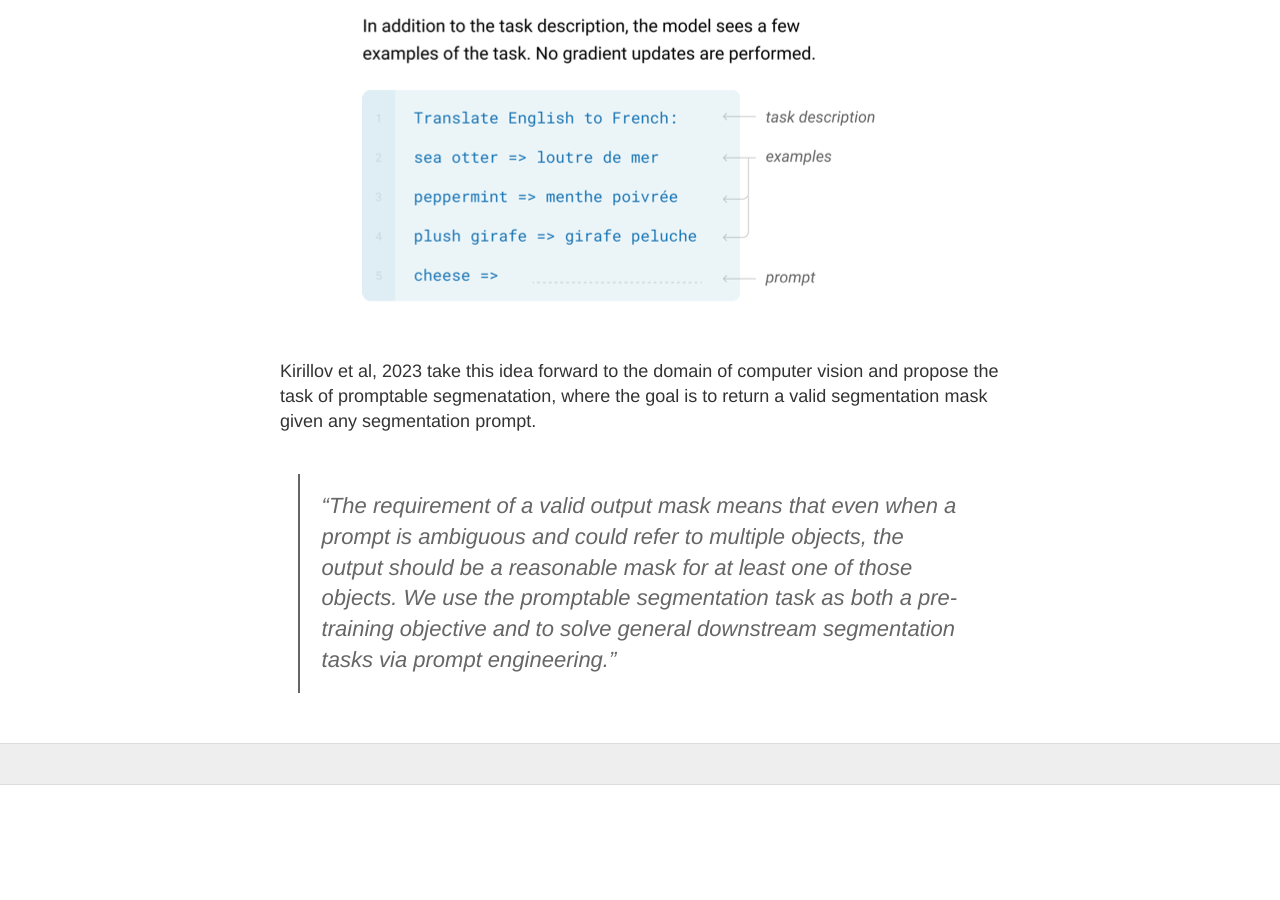
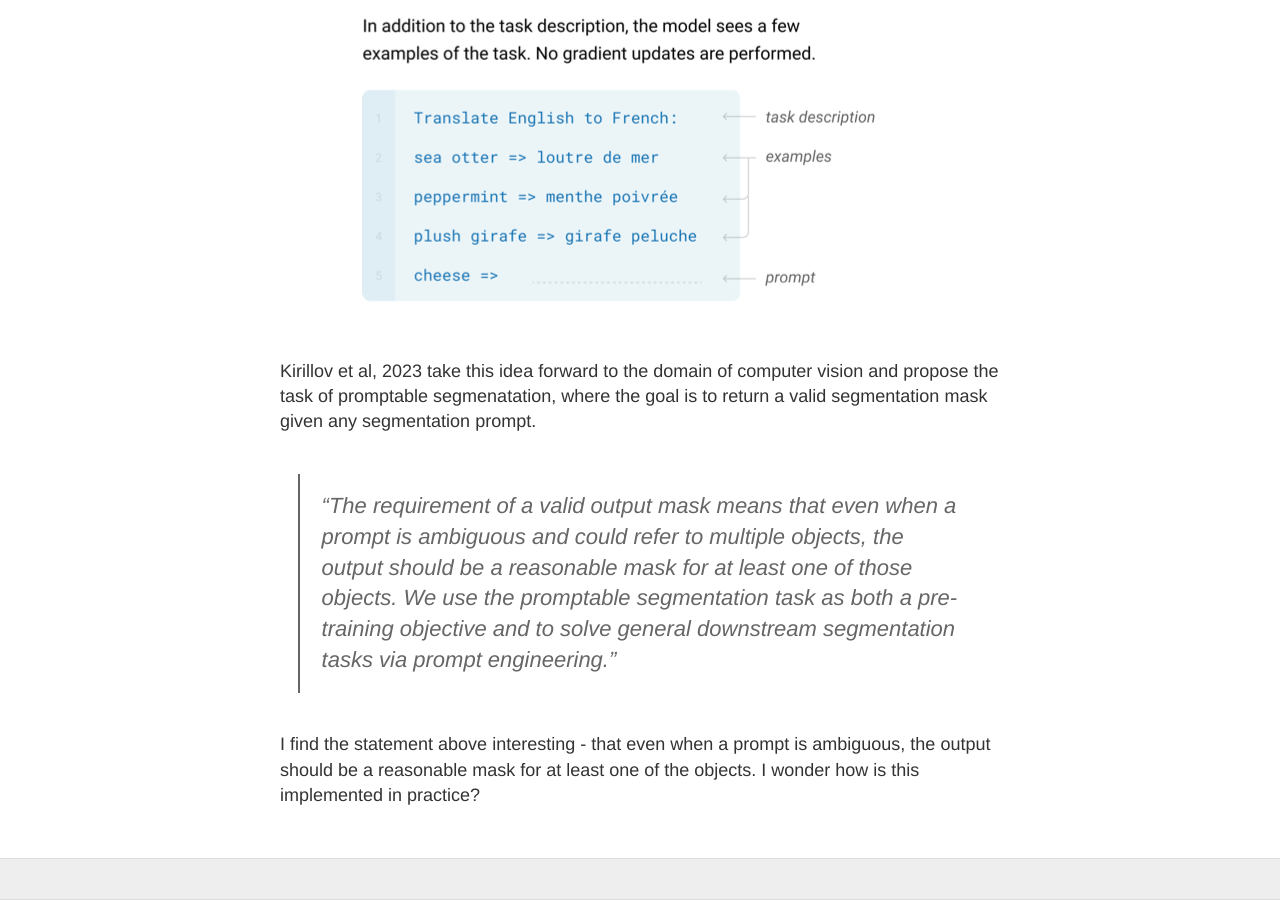
Before and after one commit to lmanan/lmanan.github.io, a Jekyll site: the page built from _posts/2021-04-27-Language-Models-are-few-shot-learners.md, in a window 1280 px wide and 900 px high, scrolled down 1788 px. Built offline with Jekyll 4.4.1, drawn with Linux system fonts in a browser that asks for light colours; a script that is not in the unit is left out; before the commit the page ends 2573 px from its top, so only the background shows below that.

Commit message:
update post

```diff
--- a/_posts/2021-04-27-Language-Models-are-few-shot-learners.md
+++ b/_posts/2021-04-27-Language-Models-are-few-shot-learners.md
@@ -23,3 +23,5 @@ The figure paper taken from Brown *et al* gives a nice distinction between zero
 Kirillov et al, 2023 take this idea forward to the domain of computer vision and propose the task of promptable segmenatation, where the goal is to return a valid segmentation mask given any segmentation prompt.
 
 >"The requirement of a valid output mask means that even when a prompt is ambiguous and could refer to multiple objects, the output should be a reasonable mask for at least one of those objects. We use the promptable segmentation task as both a pre-training objective and to solve general downstream segmentation tasks via prompt engineering."
+
+I find the statement above interesting - that even when a prompt is ambiguous, the output should be a reasonable mask for at least one of the objects. I wonder how is this implemented in practice?
```
